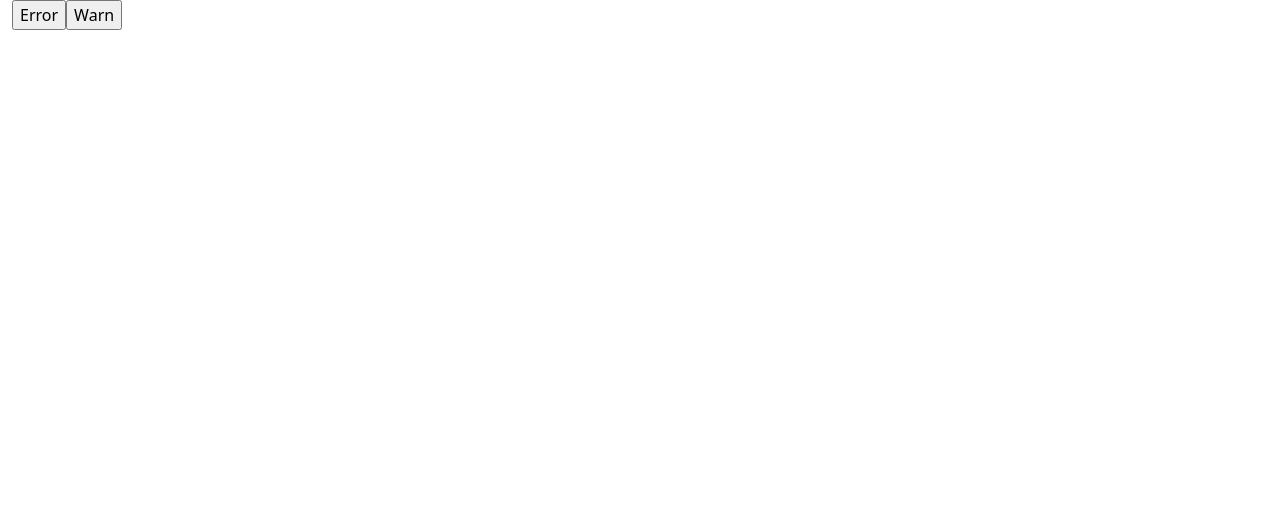
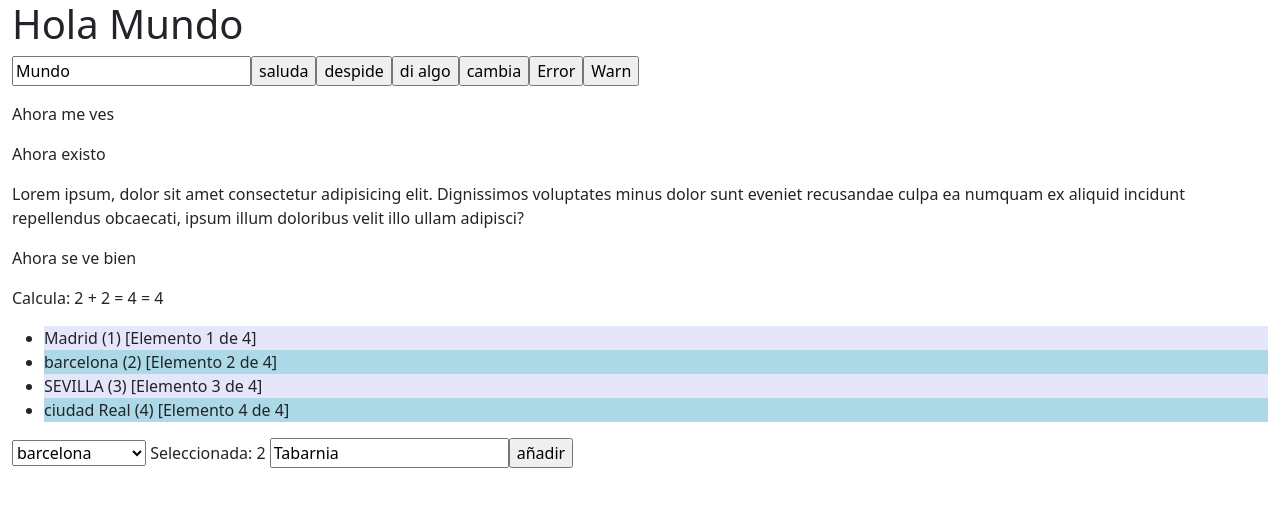
Before and after one commit to jmagit/REM20211115, an Angular app: page / in a window 1280 px wide. Shown: the top 506 px of the page. Built offline with nearby package versions, Linux system fonts and the light colour scheme.

Commit message:
Plantilla

```diff
--- a/src/app/demos/demos.component.html
+++ b/src/app/demos/demos.component.html
@@ -1,4 +1,36 @@
+<h1>Hola {{Nombre}}</h1>
 <p>
+  <input type="text" [(ngModel)]="Nombre">
+  <input type="button" value="saluda" (click)="saluda()">
+  <input type="button" value="despide" (click)="despide()">
+  <input type="button" value="di algo" (click)="di('algo')">
+  <input type="button" value="cambia" (click)="cambia()">
   <input type="button" value="Error" (click)="vm.add('Esto es una notificación de error')" >
   <input type="button" value="Warn" (click)="vm.add('Esta notificación es un aviso', vm.NotificationType.warn)" >
  </p>
+<p [textContent]="resultado">Esto se pierde</p>
+<p [innerHTML]="resultado">Esto se pierde</p>
+
+<p [hidden]="!visible">Ahora me ves</p>
+<p *ngIf="visible">Ahora existo</p>
+<p [ngClass]="estetica">
+Lorem ipsum, dolor sit amet consectetur adipisicing elit. Dignissimos voluptates minus dolor sunt eveniet recusandae culpa ea numquam ex aliquid incidunt repellendus obcaecati, ipsum illum doloribus velit illo ullam adipisci?
+</p>
+<p [class.semiinvisible]="!visible">Ahora se ve bien</p>
+
+<p>Calcula: 2 + 2 = {{ 2 + 2 }} = {{ calcula(2, 2) }}</p>
+<ul>
+  <li *ngFor="let item of listado; let indice=index; let fondo=odd"
+    [style.background-color]="fondo ? 'LightBlue' : 'Lavender'">
+    {{item.nombre}} ({{item.id}}) [Elemento {{indice + 1}} de {{listado.length}}]
+  </li>
+</ul>
+<p>
+  <select [(ngModel)]="idProvincia" >
+    <option value="">--Elige opción--</option>
+    <option *ngFor="let p of listado" [value]="p.id">{{p.nombre}}</option>
+  </select>
+  Seleccionada: {{idProvincia}}
+  <input type="text" value="Tabarnia" #txtProvincia>
+  <input type="button" value="añadir" (click)="add(txtProvincia.value)">
+</p>
--- a/src/app/demos/demos.component.ts
+++ b/src/app/demos/demos.component.ts
@@ -18,6 +18,7 @@
     {id: 4, nombre: 'ciudad Real'},
   ];
   idProvincia = 2;
+  fontSize = 24;
 
   resultado: any = null;
   visible = true;
@@ -35,7 +36,7 @@
     this.resultado = `Hola ${this.nombre}`;
   }
 
-  public despida(): void {
+  public despide(): void {
     this.resultado = `Adios ${this.nombre}`;
   }
 
```
